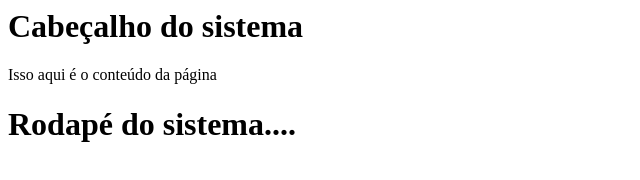
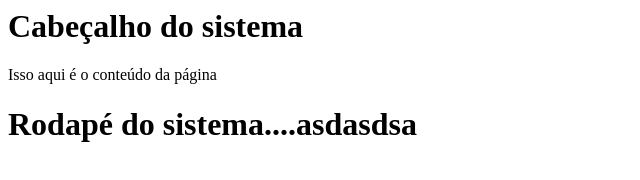
Before and after one commit to zezinhogit/curso-git, a plain HTML site: page index.html in a window 1280 px wide. Shown: the whole page, without its empty margins (0-640 px from the left). Drawn offline with Linux system fonts and the light colour scheme.

Commit message:
comit via git-gui

```diff
--- a/index.html
+++ b/index.html
@@ -9,6 +9,6 @@
       Isso aqui é o conteúdo da página
     </div>
 
-    <h1>Rodapé do sistema....</h1>
+    <h1>Rodapé do sistema....asdasdsa</h1>
   </body>
 </html>
```
